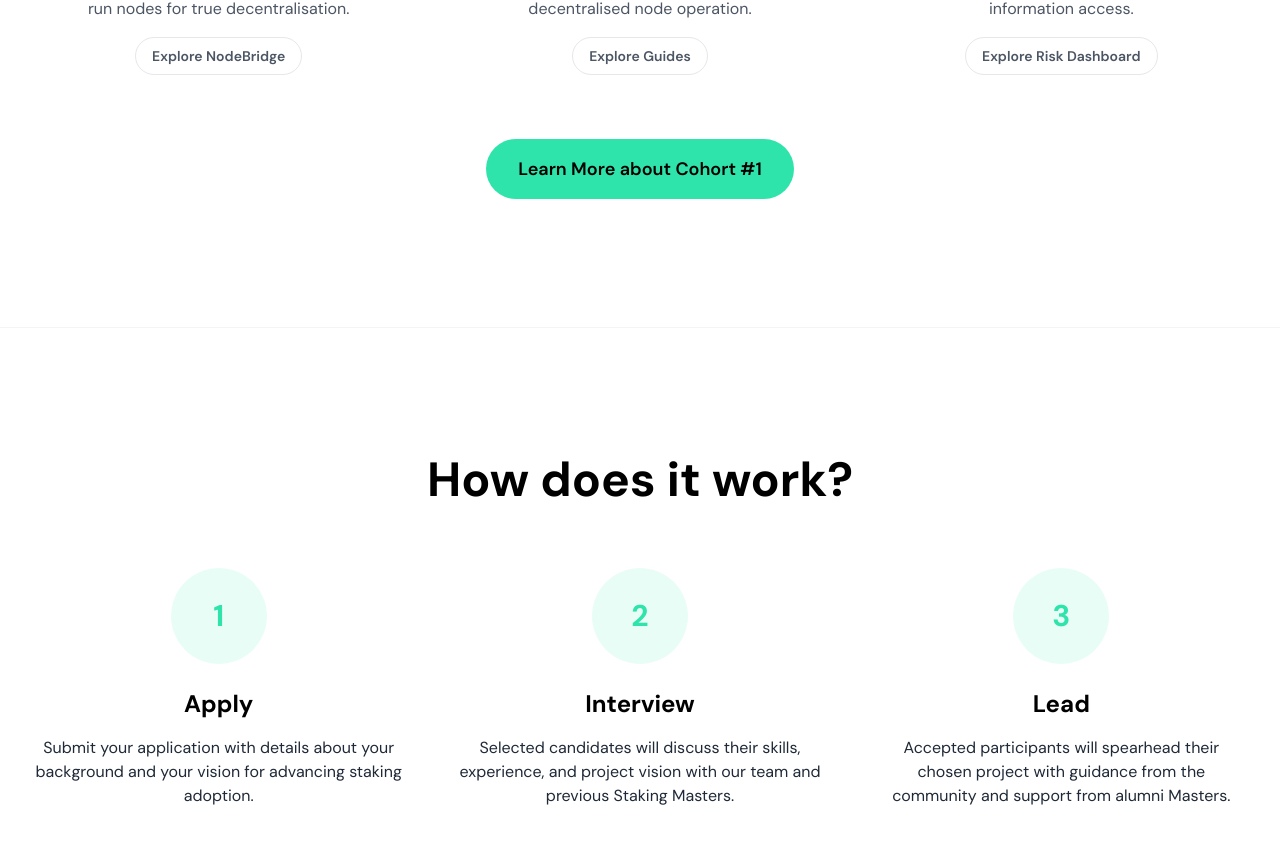
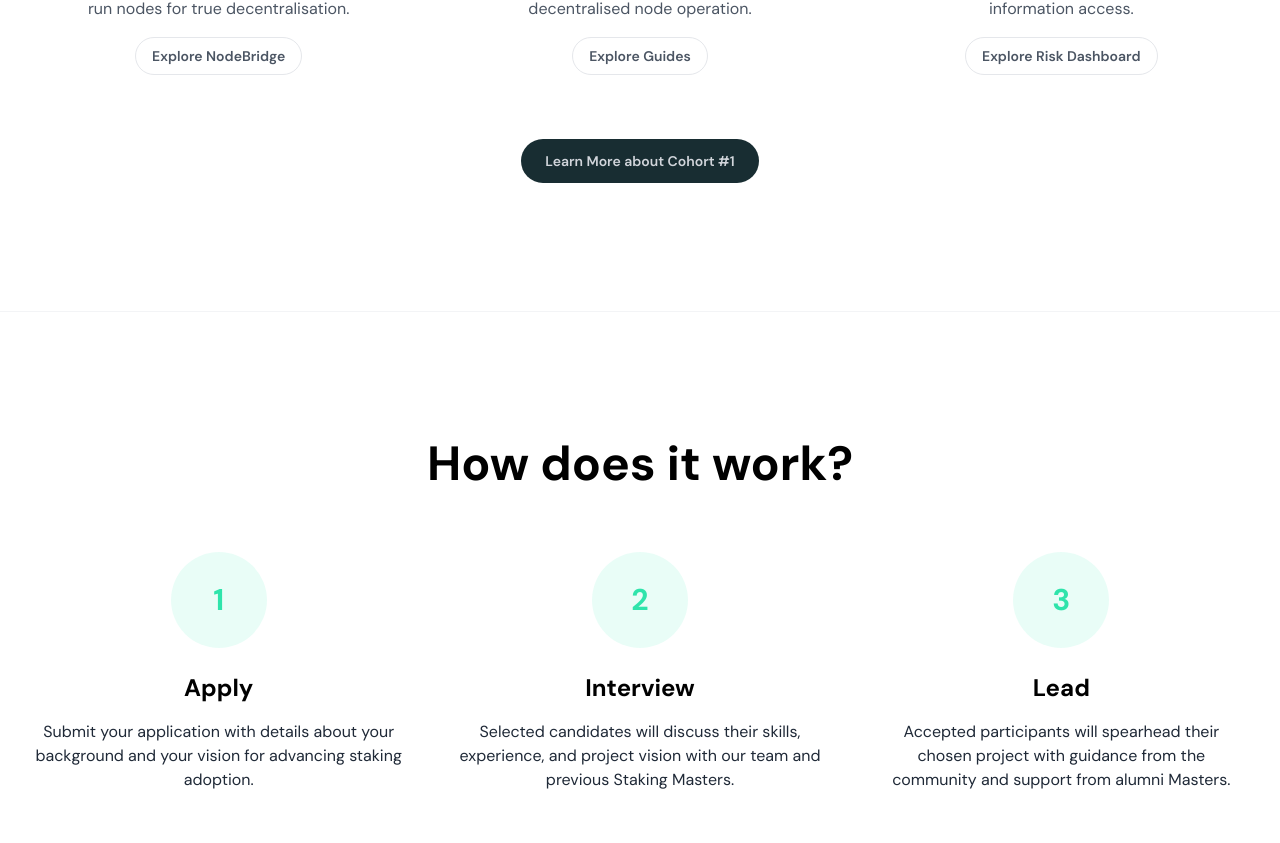
Before and after one commit to SCGilbert/Staking-Mastery-Program, a Next.js app: page /mastery in a window 1280 px wide. Shown: the part 3560-4403 px from the top of the page. Built offline with nearby package versions, Linux system fonts and the light colour scheme.

Commit message:
Update MasteryPage button styles for improved accessibility and visual consistency. Changed button dimensions, text size, and color scheme to enhance user experience and align with the overall design theme.

```diff
--- a/app/mastery/page.js
+++ b/app/mastery/page.js
@@ -395,7 +395,7 @@
           <div className="text-center mt-16">
             <a
               href="#learn-more"
-              className="inline-flex items-center px-8 py-4 text-lg font-semibold text-black bg-[#2fe4ab] hover:bg-[#00E693] rounded-full transition-colors duration-300"
+              className="inline-flex items-center px-6 py-3 text-sm font-semibold text-gray-300 hover:text-white bg-[#182d32] hover:bg-[#1f3b42] rounded-full transition-colors duration-300"
             >
               Learn More about Cohort #1
             </a>
```
